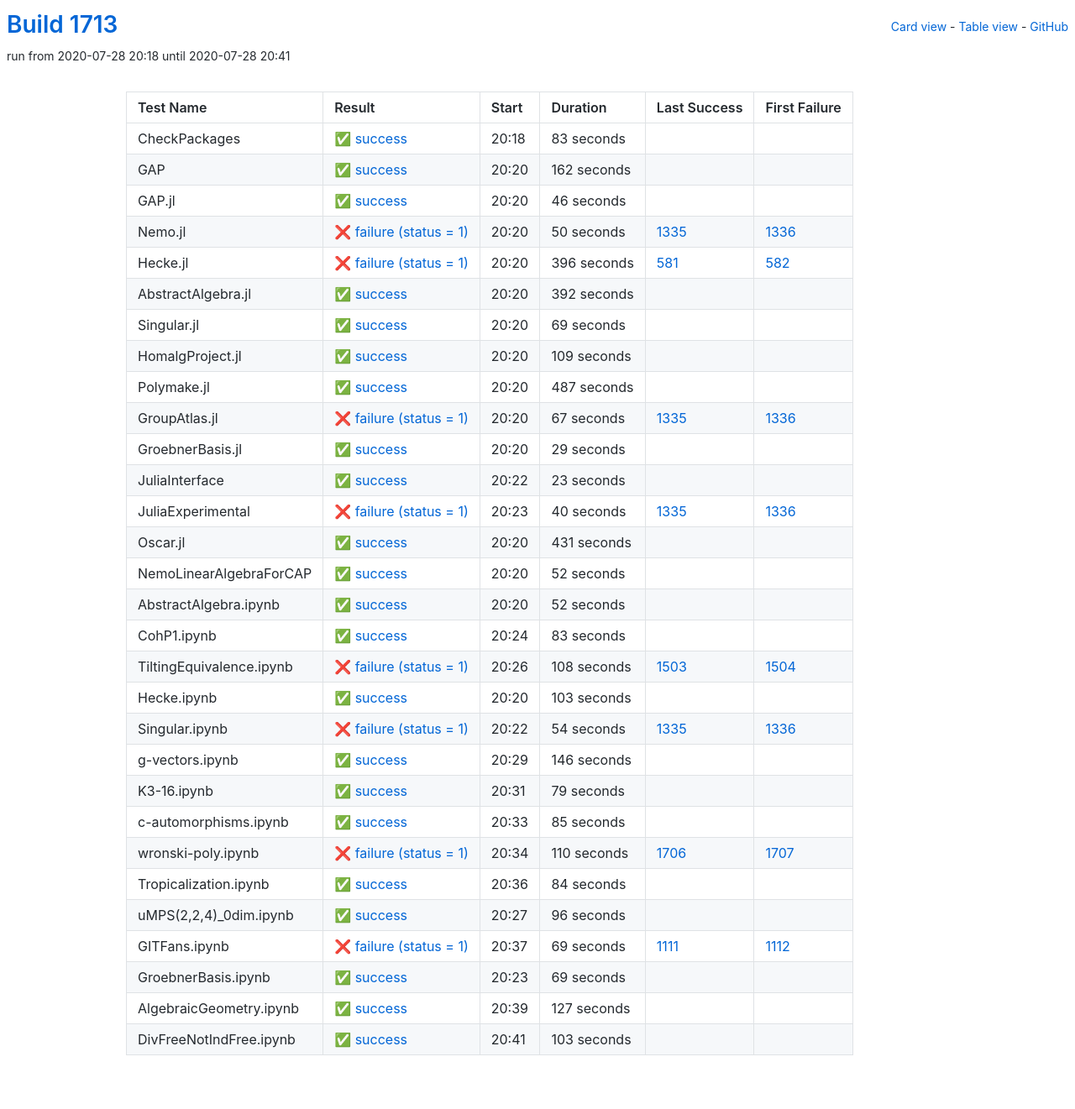
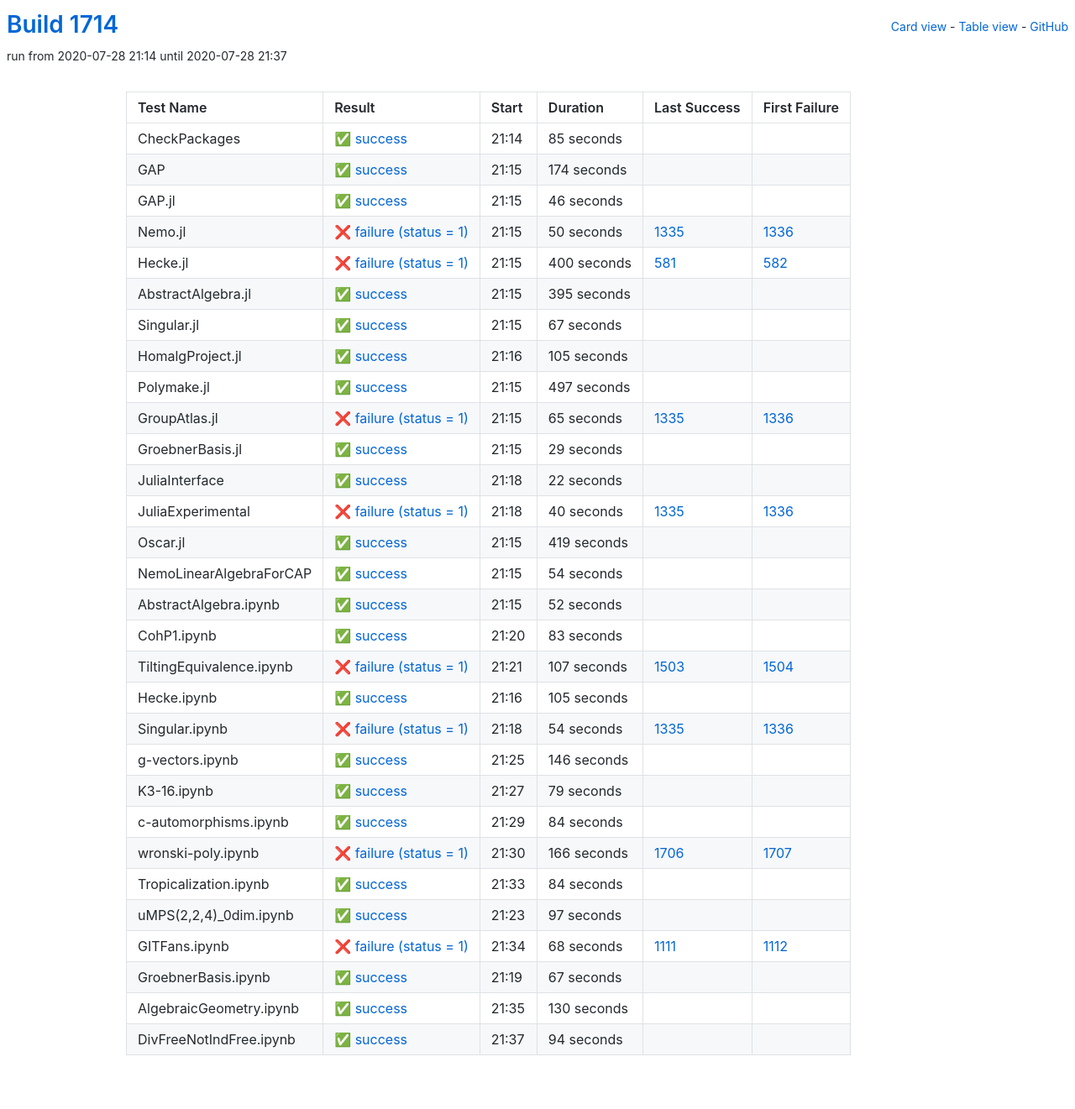
Before and after one commit to oscar-system/oscar-ci-status-1.4, a Jekyll site: the page built from table.html, in a window 1280 px wide. Shown: the whole page at 84% size. Built offline with Jekyll 4.4.1, drawn with Linux system fonts in a browser that asks for light colours.

Commit message:
Build #1714

```diff
--- a/_data/ci.yml
+++ b/_data/ci.yml
@@ -1,6 +1,6 @@
 ---
-build: 1713
-build_url: https://oscarci.mathematik.uni-kl.de/job/oscar-julia-1.4/1713/
+build: 1714
+build_url: https://oscarci.mathematik.uni-kl.de/job/oscar-julia-1.4/1714/
 job: oscar-julia-1.4
 organization: oscar-system
 repo: oscar-ci-status-1.4
@@ -8,32 +8,32 @@ repourl: https://github.com/oscar-system/oscar-ci-status-1.4
 tests:
 - name: CheckPackages
   id: checkpackages
-  log: https://oscarci.mathematik.uni-kl.de/job/oscar-julia-1.4/1713/artifact/logs/build-1713/CheckPackages.log
-  start: 2020-07-28 20:18
+  log: https://oscarci.mathematik.uni-kl.de/job/oscar-julia-1.4/1714/artifact/logs/build-1714/CheckPackages.log
+  start: 2020-07-28 21:14
   success: true
   exitcode: 0
   status: success
-  duration: 83
+  duration: 85
   last_success: false
   last_success_url:
   first_failure: false
   first_failure_url:
 - name: GAP
   id: gap
-  log: https://oscarci.mathematik.uni-kl.de/job/oscar-julia-1.4/1713/artifact/logs/build-1713/GAP.log
-  start: 2020-07-28 20:20
+  log: https://oscarci.mathematik.uni-kl.de/job/oscar-julia-1.4/1714/artifact/logs/build-1714/GAP.log
+  start: 2020-07-28 21:15
   success: true
   exitcode: 0
   status: success
-  duration: 162
+  duration: 174
   last_success: false
   last_success_url:
   first_failure: false
   first_failure_url:
 - name: GAP.jl
   id: gap-jl
-  log: https://oscarci.mathematik.uni-kl.de/job/oscar-julia-1.4/1713/artifact/logs/build-1713/GAP.jl.log
-  start: 2020-07-28 20:20
+  log: https://oscarci.mathematik.uni-kl.de/job/oscar-julia-1.4/1714/artifact/logs/build-1714/GAP.jl.log
+  start: 2020-07-28 21:15
   success: true
   exitcode: 0
   status: success
@@ -44,8 +44,8 @@ tests:
   first_failure_url:
 - name: Nemo.jl
   id: nemo-jl
-  log: https://oscarci.mathematik.uni-kl.de/job/oscar-julia-1.4/1713/artifact/logs/build-1713/Nemo.jl.log
-  start: 2020-07-28 20:20
+  log: https://oscarci.mathematik.uni-kl.de/job/oscar-julia-1.4/1714/artifact/logs/build-1714/Nemo.jl.log
+  start: 2020-07-28 21:15
   success: false
   exitcode: 1
   status: failure
@@ -56,80 +56,80 @@ tests:
   first_failure_url: https://oscarci.mathematik.uni-kl.de/job/oscar-julia-1.4/1336/
 - name: Hecke.jl
   id: hecke-jl
-  log: https://oscarci.mathematik.uni-kl.de/job/oscar-julia-1.4/1713/artifact/logs/build-1713/Hecke.jl.log
-  start: 2020-07-28 20:20
+  log: https://oscarci.mathematik.uni-kl.de/job/oscar-julia-1.4/1714/artifact/logs/build-1714/Hecke.jl.log
+  start: 2020-07-28 21:15
   success: false
   exitcode: 1
   status: failure
-  duration: 396
+  duration: 400
   last_success: 581
   last_success_url: https://oscarci.mathematik.uni-kl.de/job/oscar-julia-1.4/581/
   first_failure: 582
   first_failure_url: https://oscarci.mathematik.uni-kl.de/job/oscar-julia-1.4/582/
 - name: AbstractAlgebra.jl
   id: abstractalgebra-jl
-  log: https://oscarci.mathematik.uni-kl.de/job/oscar-julia-1.4/1713/artifact/logs/build-1713/AbstractAlgebra.jl.log
-  start: 2020-07-28 20:20
+  log: https://oscarci.mathematik.uni-kl.de/job/oscar-julia-1.4/1714/artifact/logs/build-1714/AbstractAlgebra.jl.log
+  start: 2020-07-28 21:15
   success: true
   exitcode: 0
   status: success
-  duration: 392
+  duration: 395
   last_success: false
   last_success_url:
   first_failure: false
   first_failure_url:
 - name: Singular.jl
   id: singular-jl
-  log: https://oscarci.mathematik.uni-kl.de/job/oscar-julia-1.4/1713/artifact/logs/build-1713/Singular.jl.log
-  start: 2020-07-28 20:20
+  log: https://oscarci.mathematik.uni-kl.de/job/oscar-julia-1.4/1714/artifact/logs/build-1714/Singular.jl.log
+  start: 2020-07-28 21:15
   success: true
   exitcode: 0
   status: success
-  duration: 69
+  duration: 67
   last_success: false
   last_success_url:
   first_failure: false
   first_failure_url:
 - name: HomalgProject.jl
   id: homalgproject-jl
-  log: https://oscarci.mathematik.uni-kl.de/job/oscar-julia-1.4/1713/artifact/logs/build-1713/HomalgProject.jl.log
-  start: 2020-07-28 20:20
+  log: https://oscarci.mathematik.uni-kl.de/job/oscar-julia-1.4/1714/artifact/logs/build-1714/HomalgProject.jl.log
+  start: 2020-07-28 21:16
   success: true
   exitcode: 0
   status: success
-  duration: 109
+  duration: 105
   last_success: false
   last_success_url:
   first_failure: false
   first_failure_url:
 - name: Polymake.jl
   id: polymake-jl
-  log: https://oscarci.mathematik.uni-kl.de/job/oscar-julia-1.4/1713/artifact/logs/build-1713/Polymake.jl.log
-  start: 2020-07-28 20:20
+  log: https://oscarci.mathematik.uni-kl.de/job/oscar-julia-1.4/1714/artifact/logs/build-1714/Polymake.jl.log
+  start: 2020-07-28 21:15
   success: true
   exitcode: 0
   status: success
-  duration: 487
+  duration: 497
   last_success: false
   last_success_url:
   first_failure: false
   first_failure_url:
 - name: GroupAtlas.jl
   id: groupatlas-jl
-  log: https://oscarci.mathematik.uni-kl.de/job/oscar-julia-1.4/1713/artifact/logs/build-1713/GroupAtlas.jl.log
-  start: 2020-07-28 20:20
+  log: https://oscarci.mathematik.uni-kl.de/job/oscar-julia-1.4/1714/artifact/logs/build-1714/GroupAtlas.jl.log
+  start: 2020-07-28 21:15
   success: false
   exitcode: 1
   status: failure
-  duration: 67
+  duration: 65
   last_success: 1335
   last_success_url: https://oscarci.mathematik.uni-kl.de/job/oscar-julia-1.4/1335/
   first_failure: 1336
   first_failure_url: https://oscarci.mathematik.uni-kl.de/job/oscar-julia-1.4/1336/
 - name: GroebnerBasis.jl
   id: groebnerbasis-jl
-  log: https://oscarci.mathematik.uni-kl.de/job/oscar-julia-1.4/1713/artifact/logs/build-1713/GroebnerBasis.jl.log
-  start: 2020-07-28 20:20
+  log: https://oscarci.mathematik.uni-kl.de/job/oscar-julia-1.4/1714/artifact/logs/build-1714/GroebnerBasis.jl.log
+  start: 2020-07-28 21:15
   success: true
   exitcode: 0
   status: success
@@ -140,20 +140,20 @@ tests:
   first_failure_url:
 - name: JuliaInterface
   id: juliainterface
-  log: https://oscarci.mathematik.uni-kl.de/job/oscar-julia-1.4/1713/artifact/logs/build-1713/JuliaInterface.log
-  start: 2020-07-28 20:22
+  log: https://oscarci.mathematik.uni-kl.de/job/oscar-julia-1.4/1714/artifact/logs/build-1714/JuliaInterface.log
+  start: 2020-07-28 21:18
   success: true
   exitcode: 0
   status: success
-  duration: 23
+  duration: 22
   last_success: false
   last_success_url:
   first_failure: false
   first_failure_url:
 - name: JuliaExperimental
   id: juliaexperimental
-  log: https://oscarci.mathematik.uni-kl.de/job/oscar-julia-1.4/1713/artifact/logs/build-1713/JuliaExperimental.log
-  start: 2020-07-28 20:23
+  log: https://oscarci.mathematik.uni-kl.de/job/oscar-julia-1.4/1714/artifact/logs/build-1714/JuliaExperimental.log
+  start: 2020-07-28 21:18
   success: false
   exitcode: 1
   status: failure
@@ -164,32 +164,32 @@ tests:
   first_failure_url: https://oscarci.mathematik.uni-kl.de/job/oscar-julia-1.4/1336/
 - name: Oscar.jl
   id: oscar-jl
-  log: https://oscarci.mathematik.uni-kl.de/job/oscar-julia-1.4/1713/artifact/logs/build-1713/Oscar.jl.log
-  start: 2020-07-28 20:20
+  log: https://oscarci.mathematik.uni-kl.de/job/oscar-julia-1.4/1714/artifact/logs/build-1714/Oscar.jl.log
+  start: 2020-07-28 21:15
   success: true
   exitcode: 0
   status: success
-  duration: 431
+  duration: 419
   last_success: false
   last_success_url:
   first_failure: false
   first_failure_url:
 - name: NemoLinearAlgebraForCAP
   id: nemolinearalgebraforcap
-  log: https://oscarci.mathematik.uni-kl.de/job/oscar-julia-1.4/1713/artifact/logs/build-1713/NemoLinearAlgebraForCAP.log
-  start: 2020-07-28 20:20
+  log: https://oscarci.mathematik.uni-kl.de/job/oscar-julia-1.4/1714/artifact/logs/build-1714/NemoLinearAlgebraForCAP.log
+  start: 2020-07-28 21:15
   success: true
   exitcode: 0
   status: success
-  duration: 52
+  duration: 54
   last_success: false
   last_success_url:
   first_failure: false
   first_failure_url:
 - name: AbstractAlgebra.ipynb
   id: abstractalgebra-ipynb
-  log: https://oscarci.mathematik.uni-kl.de/job/oscar-julia-1.4/1713/artifact/logs/build-1713/AbstractAlgebra.ipynb.log
-  start: 2020-07-28 20:20
+  log: https://oscarci.mathematik.uni-kl.de/job/oscar-julia-1.4/1714/artifact/logs/build-1714/AbstractAlgebra.ipynb.log
+  start: 2020-07-28 21:15
   success: true
   exitcode: 0
   status: success
@@ -200,8 +200,8 @@ tests:
   first_failure_url:
 - name: CohP1.ipynb
   id: cohp1-ipynb
-  log: https://oscarci.mathematik.uni-kl.de/job/oscar-julia-1.4/1713/artifact/logs/build-1713/CohP1.ipynb.log
-  start: 2020-07-28 20:24
+  log: https://oscarci.mathematik.uni-kl.de/job/oscar-julia-1.4/1714/artifact/logs/build-1714/CohP1.ipynb.log
+  start: 2020-07-28 21:20
   success: true
   exitcode: 0
   status: success
@@ -212,32 +212,32 @@ tests:
   first_failure_url:
 - name: TiltingEquivalence.ipynb
   id: tiltingequivalence-ipynb
-  log: https://oscarci.mathematik.uni-kl.de/job/oscar-julia-1.4/1713/artifact/logs/build-1713/TiltingEquivalence.ipynb.log
-  start: 2020-07-28 20:26
+  log: https://oscarci.mathematik.uni-kl.de/job/oscar-julia-1.4/1714/artifact/logs/build-1714/TiltingEquivalence.ipynb.log
+  start: 2020-07-28 21:21
   success: false
   exitcode: 1
   status: failure
-  duration: 108
+  duration: 107
   last_success: 1503
   last_success_url: https://oscarci.mathematik.uni-kl.de/job/oscar-julia-1.4/1503/
   first_failure: 1504
   first_failure_url: https://oscarci.mathematik.uni-kl.de/job/oscar-julia-1.4/1504/
 - name: Hecke.ipynb
   id: hecke-ipynb
-  log: https://oscarci.mathematik.uni-kl.de/job/oscar-julia-1.4/1713/artifact/logs/build-1713/Hecke.ipynb.log
-  start: 2020-07-28 20:20
+  log: https://oscarci.mathematik.uni-kl.de/job/oscar-julia-1.4/1714/artifact/logs/build-1714/Hecke.ipynb.log
+  start: 2020-07-28 21:16
   success: true
   exitcode: 0
   status: success
-  duration: 103
+  duration: 105
   last_success: false
   last_success_url:
   first_failure: false
   first_failure_url:
 - name: Singular.ipynb
   id: singular-ipynb
-  log: https://oscarci.mathematik.uni-kl.de/job/oscar-julia-1.4/1713/artifact/logs/build-1713/Singular.ipynb.log
-  start: 2020-07-28 20:22
+  log: https://oscarci.mathematik.uni-kl.de/job/oscar-julia-1.4/1714/artifact/logs/build-1714/Singular.ipynb.log
+  start: 2020-07-28 21:18
   success: false
   exitcode: 1
   status: failure
@@ -248,8 +248,8 @@ tests:
   first_failure_url: https://oscarci.mathematik.uni-kl.de/job/oscar-julia-1.4/1336/
 - name: g-vectors.ipynb
   id: g-vectors-ipynb
-  log: https://oscarci.mathematik.uni-kl.de/job/oscar-julia-1.4/1713/artifact/logs/build-1713/g-vectors.ipynb.log
-  start: 2020-07-28 20:29
+  log: https://oscarci.mathematik.uni-kl.de/job/oscar-julia-1.4/1714/artifact/logs/build-1714/g-vectors.ipynb.log
+  start: 2020-07-28 21:25
   success: true
   exitcode: 0
   status: success
@@ -260,8 +260,8 @@ tests:
   first_failure_url:
 - name: K3-16.ipynb
   id: k3-16-ipynb
-  log: https://oscarci.mathematik.uni-kl.de/job/oscar-julia-1.4/1713/artifact/logs/build-1713/K3-16.ipynb.log
-  start: 2020-07-28 20:31
+  log: https://oscarci.mathematik.uni-kl.de/job/oscar-julia-1.4/1714/artifact/logs/build-1714/K3-16.ipynb.log
+  start: 2020-07-28 21:27
   success: true
   exitcode: 0
   status: success
@@ -272,32 +272,32 @@ tests:
   first_failure_url:
 - name: c-automorphisms.ipynb
   id: c-automorphisms-ipynb
-  log: https://oscarci.mathematik.uni-kl.de/job/oscar-julia-1.4/1713/artifact/logs/build-1713/c-automorphisms.ipynb.log
-  start: 2020-07-28 20:33
+  log: https://oscarci.mathematik.uni-kl.de/job/oscar-julia-1.4/1714/artifact/logs/build-1714/c-automorphisms.ipynb.log
+  start: 2020-07-28 21:29
   success: true
   exitcode: 0
   status: success
-  duration: 85
+  duration: 84
   last_success: false
   last_success_url:
   first_failure: false
   first_failure_url:
 - name: wronski-poly.ipynb
   id: wronski-poly-ipynb
-  log: https://oscarci.mathematik.uni-kl.de/job/oscar-julia-1.4/1713/artifact/logs/build-1713/wronski-poly.ipynb.log
-  start: 2020-07-28 20:34
+  log: https://oscarci.mathematik.uni-kl.de/job/oscar-julia-1.4/1714/artifact/logs/build-1714/wronski-poly.ipynb.log
+  start: 2020-07-28 21:30
   success: false
   exitcode: 1
   status: failure
-  duration: 110
+  duration: 166
   last_success: 1706
   last_success_url: https://oscarci.mathematik.uni-kl.de/job/oscar-julia-1.4/1706/
   first_failure: 1707
   first_failure_url: https://oscarci.mathematik.uni-kl.de/job/oscar-julia-1.4/1707/
 - name: Tropicalization.ipynb
   id: tropicalization-ipynb
-  log: https://oscarci.mathematik.uni-kl.de/job/oscar-julia-1.4/1713/artifact/logs/build-1713/Tropicalization.ipynb.log
-  start: 2020-07-28 20:36
+  log: https://oscarci.mathematik.uni-kl.de/job/oscar-julia-1.4/1714/artifact/logs/build-1714/Tropicalization.ipynb.log
+  start: 2020-07-28 21:33
   success: true
   exitcode: 0
   status: success
@@ -308,60 +308,60 @@ tests:
   first_failure_url:
 - name: uMPS(2,2,4)_0dim.ipynb
   id: umps-2-2-4-0dim-ipynb
-  log: https://oscarci.mathematik.uni-kl.de/job/oscar-julia-1.4/1713/artifact/logs/build-1713/uMPS-2-2-4-_0dim.ipynb.log
-  start: 2020-07-28 20:27
+  log: https://oscarci.mathematik.uni-kl.de/job/oscar-julia-1.4/1714/artifact/logs/build-1714/uMPS-2-2-4-_0dim.ipynb.log
+  start: 2020-07-28 21:23
   success: true
   exitcode: 0
   status: success
-  duration: 96
+  duration: 97
   last_success: false
   last_success_url:
   first_failure: false
   first_failure_url:
 - name: GITFans.ipynb
   id: gitfans-ipynb
-  log: https://oscarci.mathematik.uni-kl.de/job/oscar-julia-1.4/1713/artifact/logs/build-1713/GITFans.ipynb.log
-  start: 2020-07-28 20:37
+  log: https://oscarci.mathematik.uni-kl.de/job/oscar-julia-1.4/1714/artifact/logs/build-1714/GITFans.ipynb.log
+  start: 2020-07-28 21:34
   success: false
   exitcode: 1
   status: failure
-  duration: 69
+  duration: 68
   last_success: 1111
   last_success_url: https://oscarci.mathematik.uni-kl.de/job/oscar-julia-1.4/1111/
   first_failure: 1112
   first_failure_url: https://oscarci.mathematik.uni-kl.de/job/oscar-julia-1.4/1112/
 - name: GroebnerBasis.ipynb
   id: groebnerbasis-ipynb
-  log: https://oscarci.mathematik.uni-kl.de/job/oscar-julia-1.4/1713/artifact/logs/build-1713/GroebnerBasis.ipynb.log
-  start: 2020-07-28 20:23
+  log: https://oscarci.mathematik.uni-kl.de/job/oscar-julia-1.4/1714/artifact/logs/build-1714/GroebnerBasis.ipynb.log
+  start: 2020-07-28 21:19
   success: true
   exitcode: 0
   status: success
-  duration: 69
+  duration: 67
   last_success: false
   last_success_url:
   first_failure: false
   first_failure_url:
 - name: AlgebraicGeometry.ipynb
   id: algebraicgeometry-ipynb
-  log: https://oscarci.mathematik.uni-kl.de/job/oscar-julia-1.4/1713/artifact/logs/build-1713/AlgebraicGeometry.ipynb.log
-  start: 2020-07-28 20:39
+  log: https://oscarci.mathematik.uni-kl.de/job/oscar-julia-1.4/1714/artifact/logs/build-1714/AlgebraicGeometry.ipynb.log
+  start: 2020-07-28 21:35
   success: true
   exitcode: 0
   status: success
-  duration: 127
+  duration: 130
   last_success: false
   last_success_url:
   first_failure: false
   first_failure_url:
 - name: DivFreeNotIndFree.ipynb
   id: divfreenotindfree-ipynb
-  log: https://oscarci.mathematik.uni-kl.de/job/oscar-julia-1.4/1713/artifact/logs/build-1713/DivFreeNotIndFree.ipynb.log
-  start: 2020-07-28 20:41
+  log: https://oscarci.mathematik.uni-kl.de/job/oscar-julia-1.4/1714/artifact/logs/build-1714/DivFreeNotIndFree.ipynb.log
+  start: 2020-07-28 21:37
   success: true
   exitcode: 0
   status: success
-  duration: 103
+  duration: 94
   last_success: false
   last_success_url:
   first_failure: false
```
Also changed, not shown: README.md.
